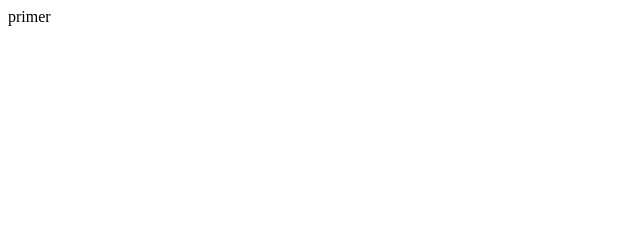
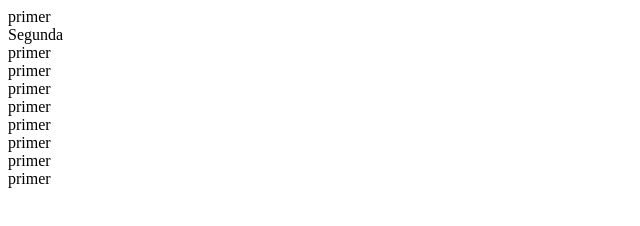
Before and after one commit to sharik2507/TALLER_BPDS, a plain HTML site: page index.html in a window 1280 px wide. Shown: the whole page, without its empty margins (0-640 px from the left). Drawn offline with Linux system fonts and the light colour scheme.

Commit message:
Second commit

```diff
--- a/index.html
+++ b/index.html
@@ -7,5 +7,14 @@
 </head>
 <body>
     <div>primer</div>
+    <div>Segunda</div>
+    <div>primer</div>
+    <div>primer</div>
+    <div>primer</div>
+    <div>primer</div>
+    <div>primer</div>
+    <div>primer</div>
+    <div>primer</div>
+    <div>primer</div>
 </body>
 </html>
```
